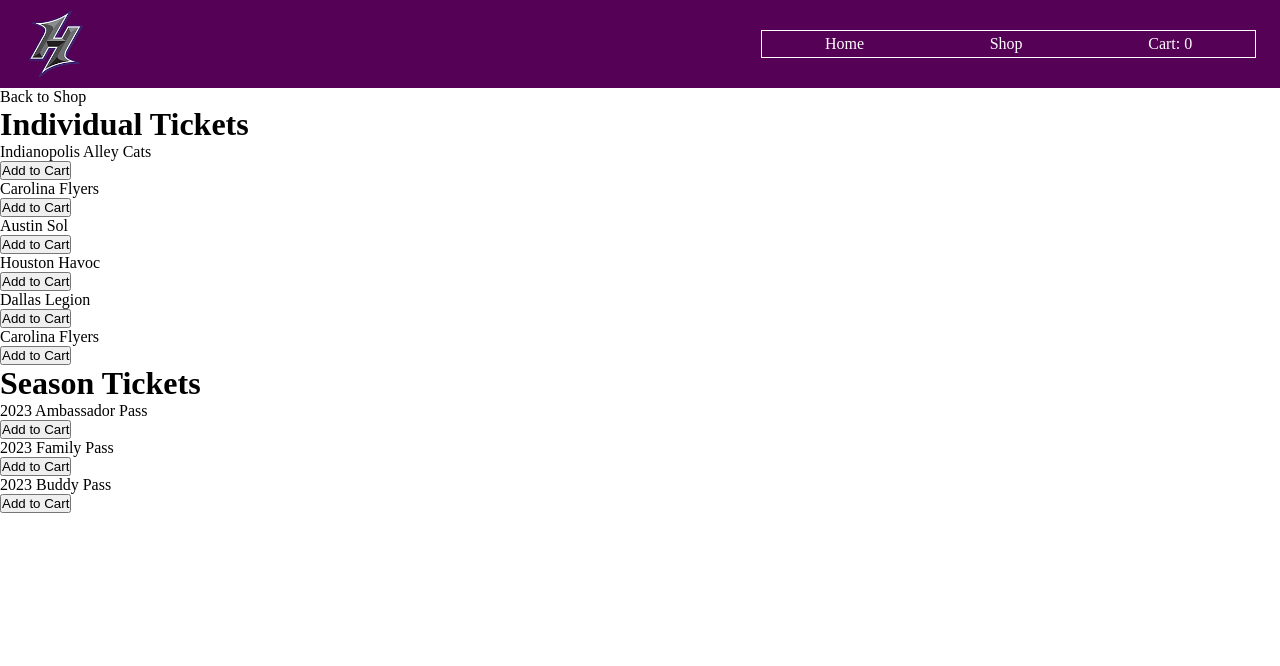
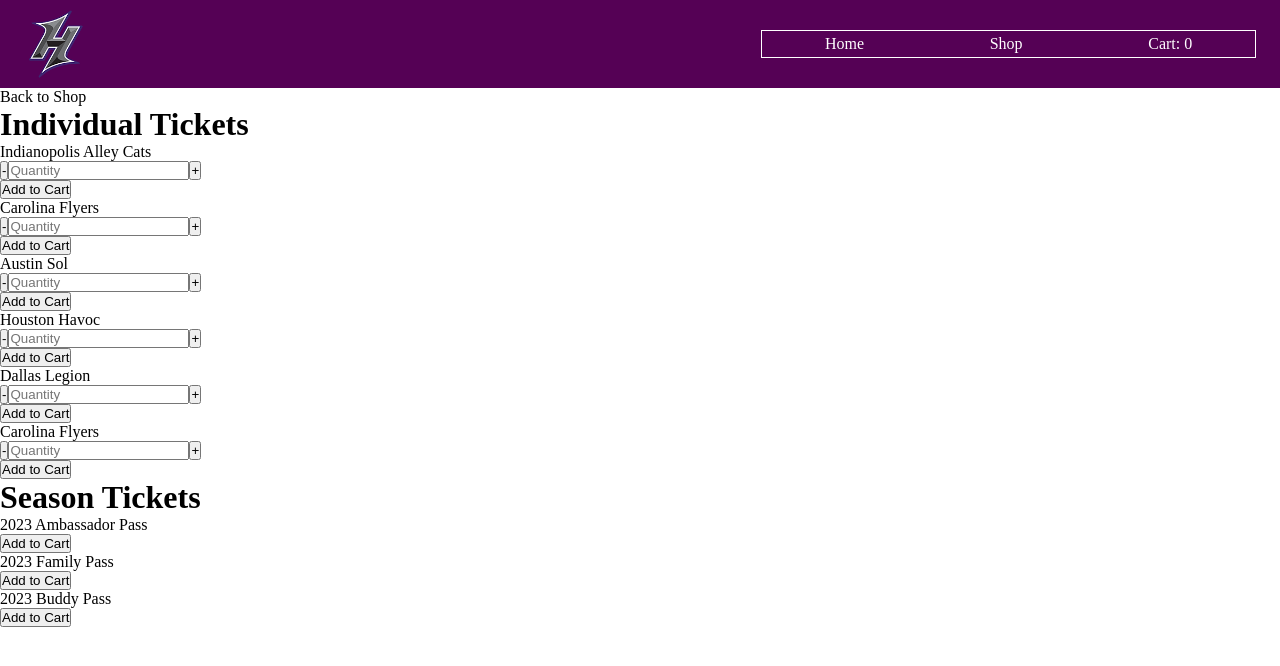
Before and after one commit to tyler7r/TOP-shopping-cart, a React (Create React App) app: page /tickets in a window 1280 px wide. Shown: the top 666 px of the page. Built offline with nearby package versions, Linux system fonts and the light colour scheme.

Commit message:
Cart quantity updates properly

```diff
--- a/src/App.js
+++ b/src/App.js
@@ -1,32 +1,67 @@
-import React, { useState } from 'react';
+import React, { useState, useEffect } from 'react';
 import { Routes, BrowserRouter, Route } from 'react-router-dom';
 import './App.css'
 import Nav from './components/Nav';
 import Home from './components/Home';
 import Shop from './components/Shop';
 import Cart from './components/Cart';
-import Tickets from './components/ShopComponents/tickets'
-import Gear from './components/ShopComponents/gear'
+import Tickets from './components/ShopComponents/Tickets'
+import Gear from './components/ShopComponents/Gear';
 
 const App = () => {
     const [cart, setCart] = useState([]);
+    const [quantity, setQuantity] = useState(0);
 
     const addItem = (item) => {
-        console.log(cart);
-        let updatedCart = [...cart, item];
-        setCart(updatedCart);
+        const input = document.querySelector(`#${item.id}`);
+        if (isNaN(parseInt(input.value)) === true) return;
+        let find = cart.find((obj) => obj.id === item.id);
+        if (find !== undefined) {
+            item.quantity += parseInt(input.value);
+            let copy = [...cart];
+            setCart(copy);
+        } else {
+            item.quantity += parseInt(input.value);
+            let copy = [...cart, item];
+            setCart(copy);
+        }
     }
+
+    useEffect(() => {
+        const cartQuantity = () => {
+            let copy = [...cart]
+            const num = copy.reduce((total, currentItem) => total + currentItem.quantity, 0);
+            setQuantity(num);
+        }
+
+        cartQuantity();
+    }, [cart])
+
+    const increment = (item) => {
+        const input = document.querySelector(`#${item.id}`);
+        input.value++;
+    }
+
+    const decrement = (item) => {
+        const input = document.querySelector(`#${item.id}`);
+        if (input.value === '0') return
+        input.value--;
+    }
+
+    // const handleChange = (item) => {
+
+    // }
 
     return (
         <BrowserRouter>
             <div className='App'>
-                <Nav cart={cart} />
+                <Nav cart={cart} quantity={quantity} />
                 <Routes>
                     <Route path='/' element={<Home addItem={addItem} />} />
                     <Route path='/shop' element={<Shop addItem={addItem}/>} />
-                    <Route path='/cart' element={<Cart cart={cart} addItem={addItem}/>} />
-                    <Route path='/tickets' element={<Tickets addItem={addItem}/>} />
-                    <Route path='/gear' element={<Gear addItem={addItem}/>} />
+                    <Route path='/cart' element={<Cart cart={cart} increment={increment} decrement={decrement} addItem={addItem}/>} />
+                    <Route path='/tickets' element={<Tickets increment={increment} decrement={decrement} addItem={addItem}/>} />
+                    <Route path='/gear' element={<Gear increment={increment} decrement={decrement} addItem={addItem}/>} />
                 </Routes>
             </div>
         </BrowserRouter>
--- a/src/components/Nav.js
+++ b/src/components/Nav.js
@@ -3,7 +3,6 @@ import { Link } from 'react-router-dom';
 import logo from '../images/logo.png'
 
 const Nav = (props) => {
-
     const navStyle = {
         color: 'white',
         textDecoration: 'none'
@@ -20,7 +19,7 @@ const Nav = (props) => {
                     <li>Shop</li>
                 </Link>
                 <Link style={navStyle} to='/cart'>
-                    <li>Cart: {props.cart.length}</li>
+                    <li>Cart: {props.quantity}</li>
                 </Link>
             </ul>
         </nav>
--- a/src/components/ShopComponents/tickets.js
+++ b/src/components/ShopComponents/tickets.js
@@ -8,6 +8,7 @@ const allTickets = {
         type: 'Individual',
         date: '04/29/2023',
         price: 10,
+        quantity: 0,
         id: 'indy429',
     },
     car505: {
@@ -15,12 +16,14 @@ const allTickets = {
         type: 'Individual',
         date: '05/05/2023',
         price: 15,
+        quantity: 0,
         id: 'car505'
     },
     aus512: {
         name: 'Austin Sol',
         type: 'Individual',
         date: '05/12/2023',
+        quantity: 0,
         price: 15,
         id: 'aus512'
     },
@@ -28,6 +31,7 @@ const allTickets = {
         name: 'Houston Havoc',
         type: 'Individual',
         date: '05/27/22',
+        quantity: 0,
         price: 10,
         id: 'hou527'
     },
@@ -36,6 +40,7 @@ const allTickets = {
         date: '06/17/2023',
         type: 'Individual',
         price: 10,
+        quantity: 0,
         id: 'dal617',
     },
     car722: {
@@ -43,12 +48,14 @@ const allTickets = {
         type: 'Individual',
         date: '07/22/2023',
         price: 15,
+        quantity: 0,
         id: 'car722',
     },
     ambassador: {
         name: '2023 Ambassador Pass',
         type: 'Season',
         price: 130,
+        quantity: 0,
         id: 'ambassador',
         details: {
             header: 'This ticket will admit 1 person to all Hustle Home games (including Playoffs)',
@@ -61,6 +68,7 @@ const allTickets = {
         name: '2023 Family Pass',
         type: 'Season',
         price: 199,
+        quantity: 0,
         id: 'family',
         details: {
             header: 'This ticket will admit 4 people to all Hustle Home games (including Playoffs)',
@@ -73,6 +81,7 @@ const allTickets = {
         name: '2023 Buddy Pass',
         type: 'Season',
         price: 149,
+        quantity: 0,
         id: 'buddy',
         details: {
             header: 'This ticket will admit 2 people to all Hustle Home games (including Playoffs)',
@@ -91,11 +100,11 @@ const Tickets = (props) => {
             </Link>
             <div>
                 <h1>Individual Tickets</h1>
-                <IndividualTickets addItem={props.addItem}/>
+                <IndividualTickets handleChange={props.handleChange} increment={props.increment} decrement={props.decrement} addItem={props.addItem}/>
             </div>
             <div>
                 <h1>Season Tickets</h1>
-                <SeasonTickets addItem={props.addItem}/>
+                <SeasonTickets handleChange={props.handleChange} increment={props.increment} decrement={props.decrement} addItem={props.addItem}/>
             </div>
         </div>
     )
@@ -120,6 +129,11 @@ const IndividualTickets = (props) => {
                 return (
                     <div key={ticket.id} className='shopItem'>
                         <div className='individualTicket'>{ticket.name}</div>
+                        <div className='quantity'>
+                            <button onClick={() => {props.decrement(ticket)}} className='decrement'>-</button>
+                            <input type='text' placeholder="Quantity" id={ticket.id} name={ticket.id} />
+                            <button onClick={() => {props.increment(ticket)}} className='increment'>+</button>
+                        </div>
                         <button onClick={() => {props.addItem(ticket)}} className='addToCart'>Add to Cart</button>
                     </div>
                 )
```
